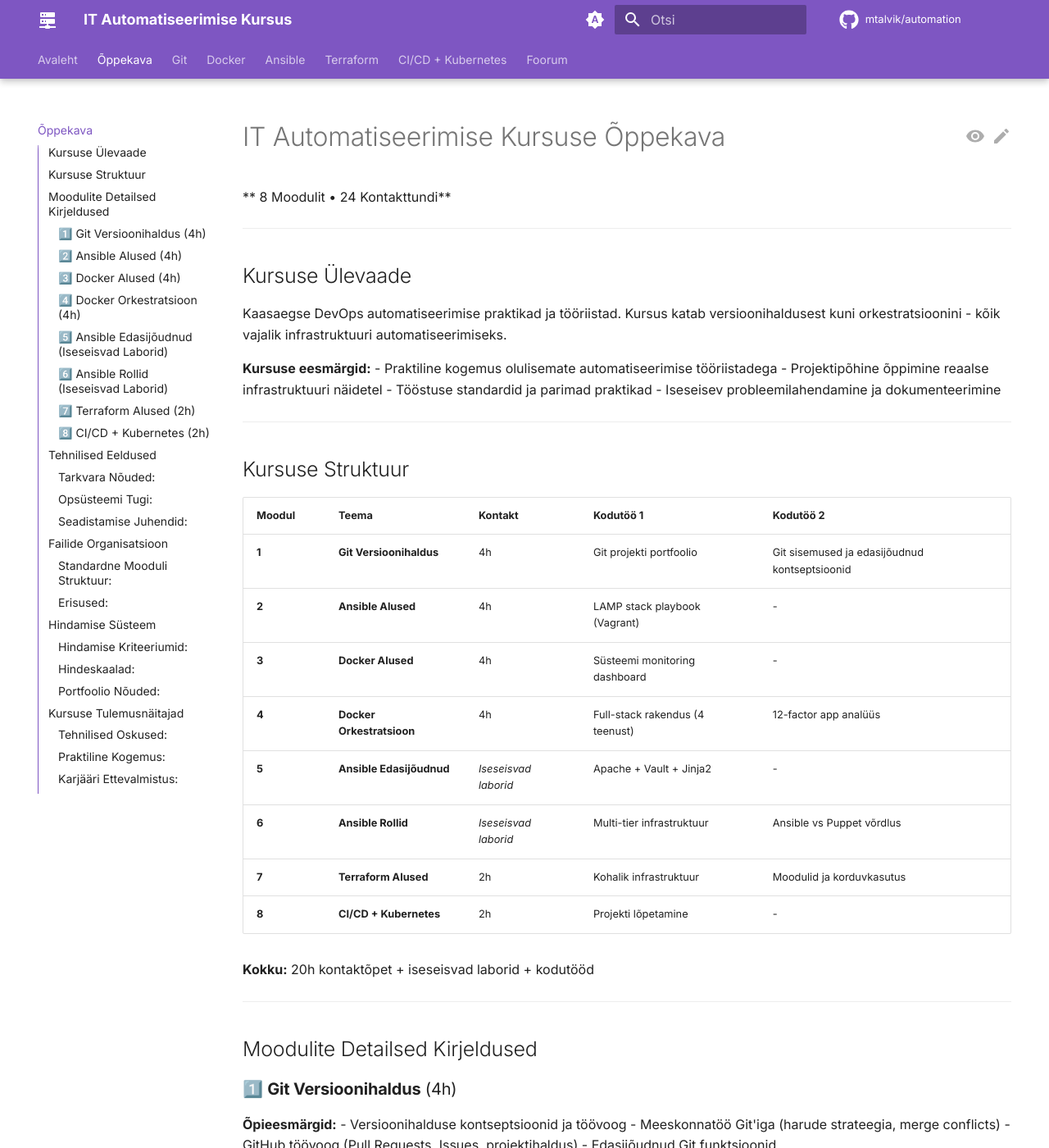
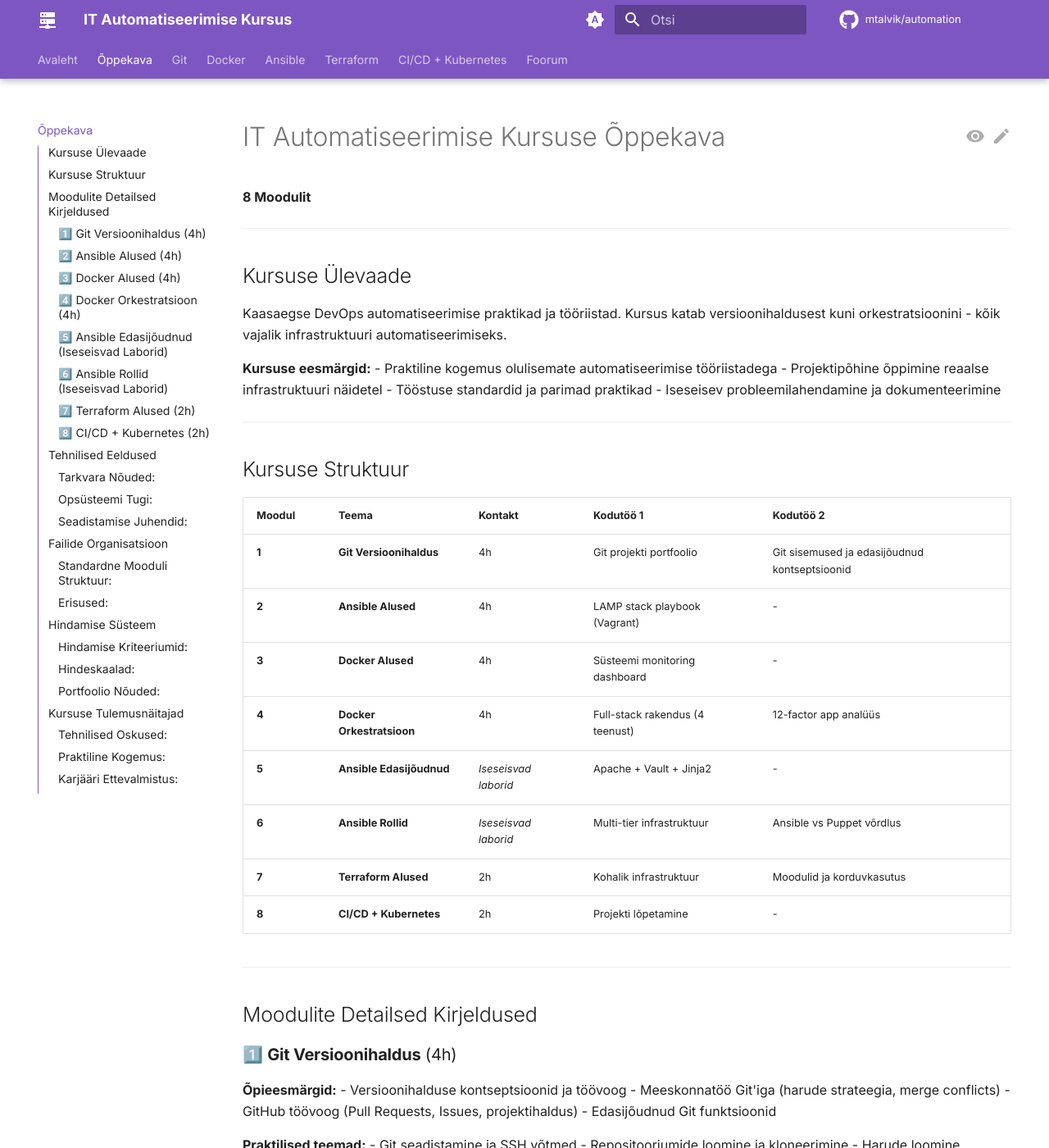
Before and after one commit to mtalvik/automation, an MkDocs documentation site: the page built from docs/curriculum.md, in a window 1280 px wide and 1400 px high. Shown: the whole window at 82% size. Built offline with MkDocs 1.6.1 and Material for MkDocs 9.7.7, drawn with Linux system fonts in a browser that asks for light colours; comment, search, counter and statistics services are not loaded.

```diff
--- a/docs/curriculum.md
+++ b/docs/curriculum.md
@@ -1,6 +1,6 @@
 # IT Automatiseerimise Kursuse Õppekava
 
-** 8 Moodulit • 24 Kontakttundi**
+**8 Moodulit**
 
 ---
 
@@ -28,8 +28,6 @@
 | **6** | **Ansible Rollid** | *Iseseisvad laborid* | Multi-tier infrastruktuur | Ansible vs Puppet võrdlus |
 | **7** | **Terraform Alused** | 2h | Kohalik infrastruktuur | Moodulid ja korduvkasutus |
 | **8** | **CI/CD + Kubernetes** | 2h | Projekti lõpetamine | - |
-
-**Kokku:** 20h kontaktõpet + iseseisvad laborid + kodutööd
 
 ---
 
```
